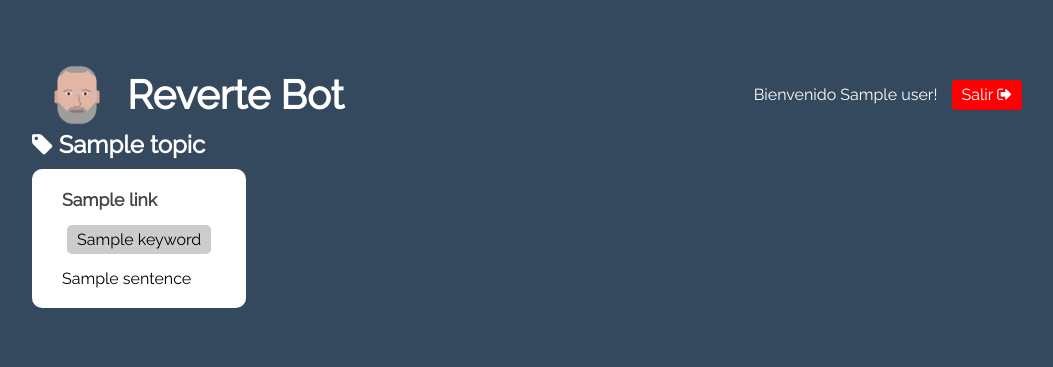
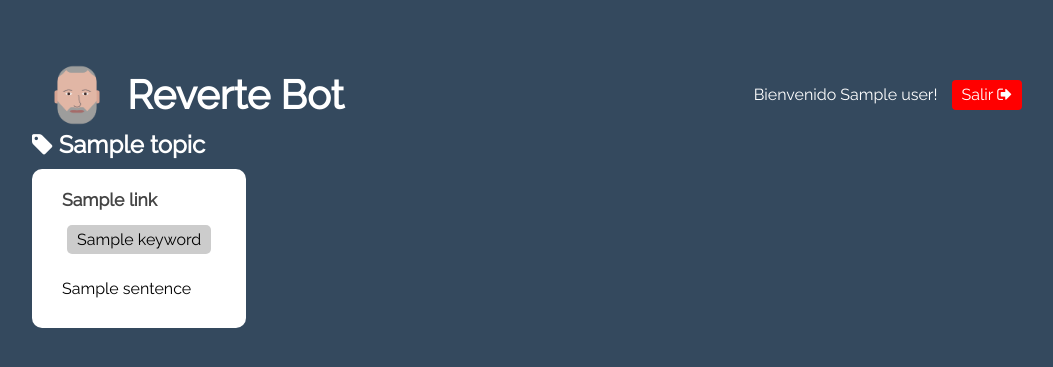
Before and after one commit to carlosgonzalezmerino/summarybot, a Flask app: template templates/newsletter/topic.html in a window 1280 px wide. Shown: the top 367 px of the page, without its empty margins (108-1161 px from the left). Run offline with Flask 2, Linux system fonts and the light colour scheme; the template is opened without the code that fills it: most values are stand-ins (such as "Sample title", 1, 10 or a date in 2020).

Commit message:
Check links number

```diff
--- a/static/style.css
+++ b/static/style.css
@@ -226,7 +226,7 @@ body {
     border-radius: 5px;
 }
 
-#topic .link .tags p {
+#topic .link p {
 	margin: 10px 0;
 }
 
```
